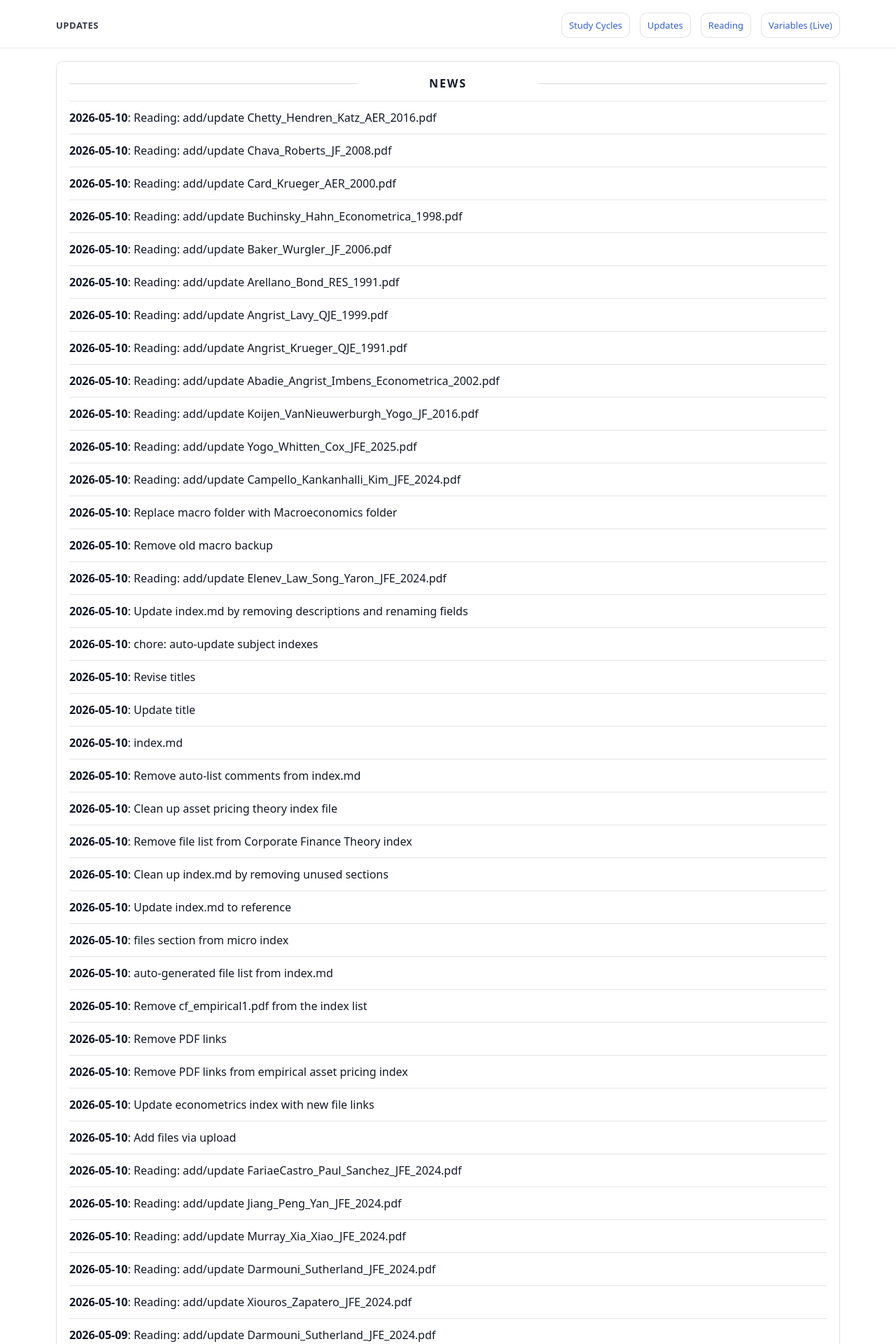
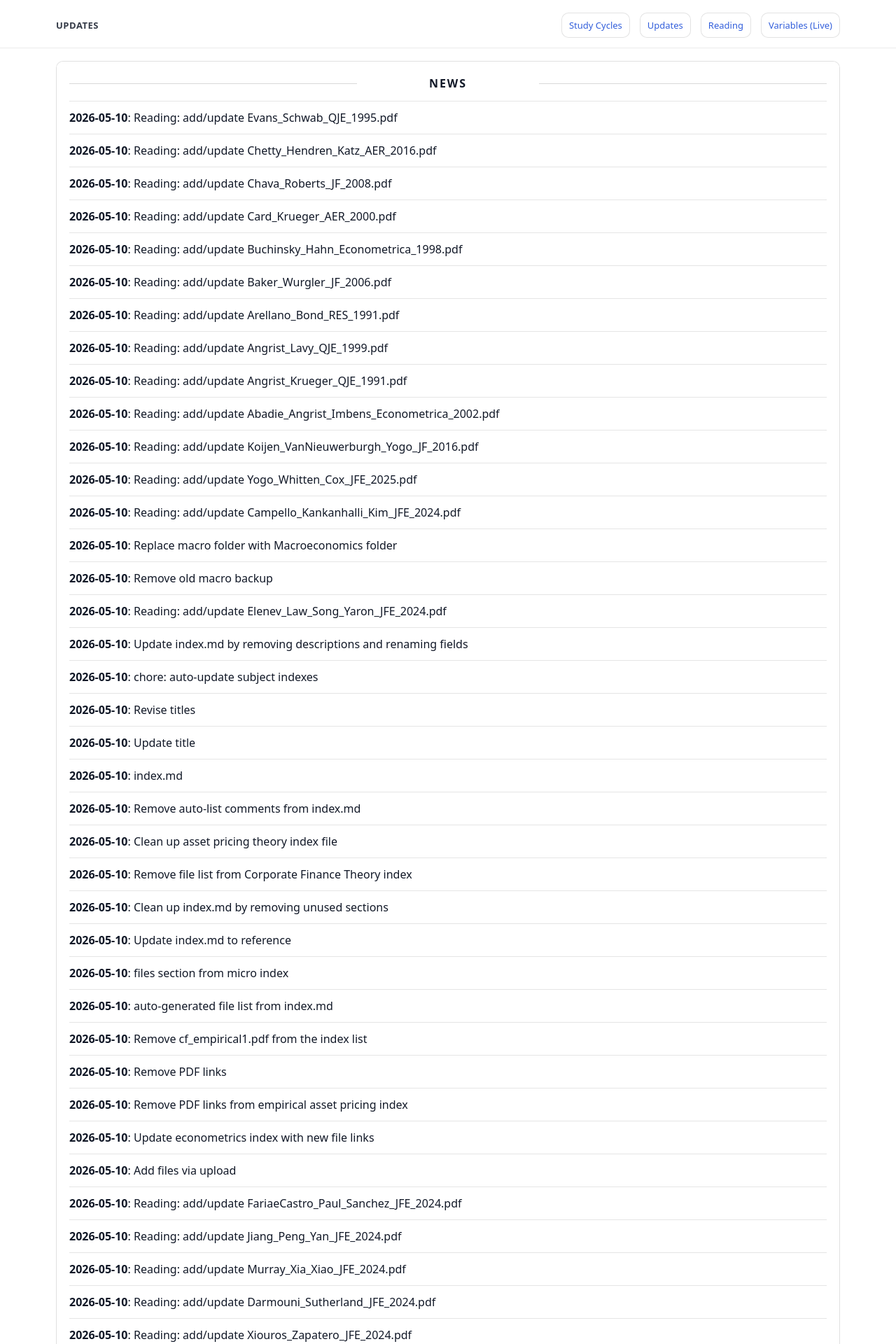
Before and after one commit to yaxinzn/study-archive, a Jekyll site: the page built from updates/index.md, in a window 1280 px wide. Shown: the top 1920 px of the page at 70% size. Built offline with Jekyll 4.4.1, drawn with Linux system fonts in a browser that asks for light colours; some of the changed text lies outside the part shown.

Commit message:
chore: update NEWS feed

```diff
--- a/_data/news.yml
+++ b/_data/news.yml
@@ -1,4 +1,7 @@
 # Auto-generated update history (sorted newest -> oldest). Do not edit manually.
+- ts: "1778413117"
+  date: "2026-05-10"
+  title: "Reading: add/update Evans_Schwab_QJE_1995.pdf"
 - ts: "1778412453"
   date: "2026-05-10"
   title: "Reading: add/update Chetty_Hendren_Katz_AER_2016.pdf"
```
